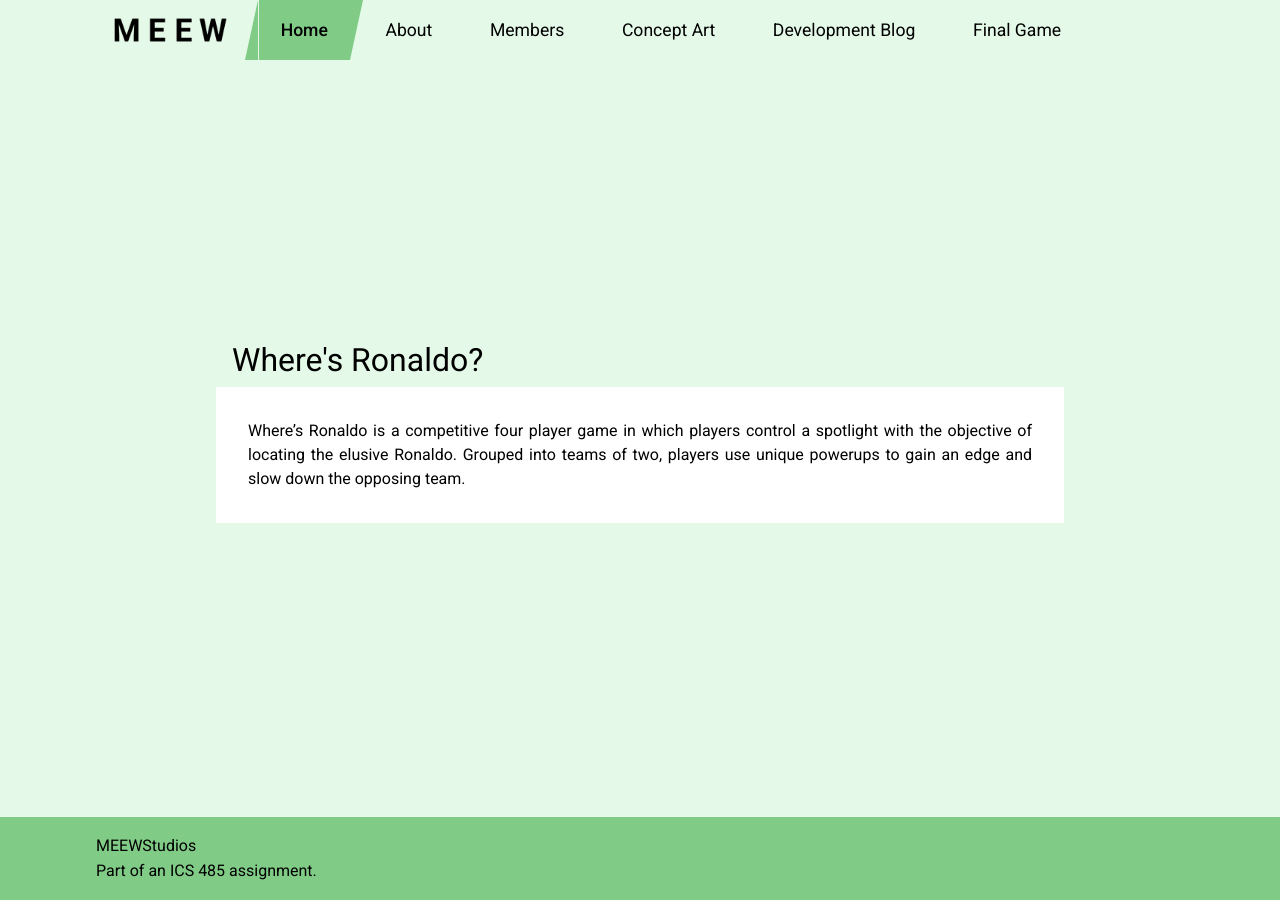
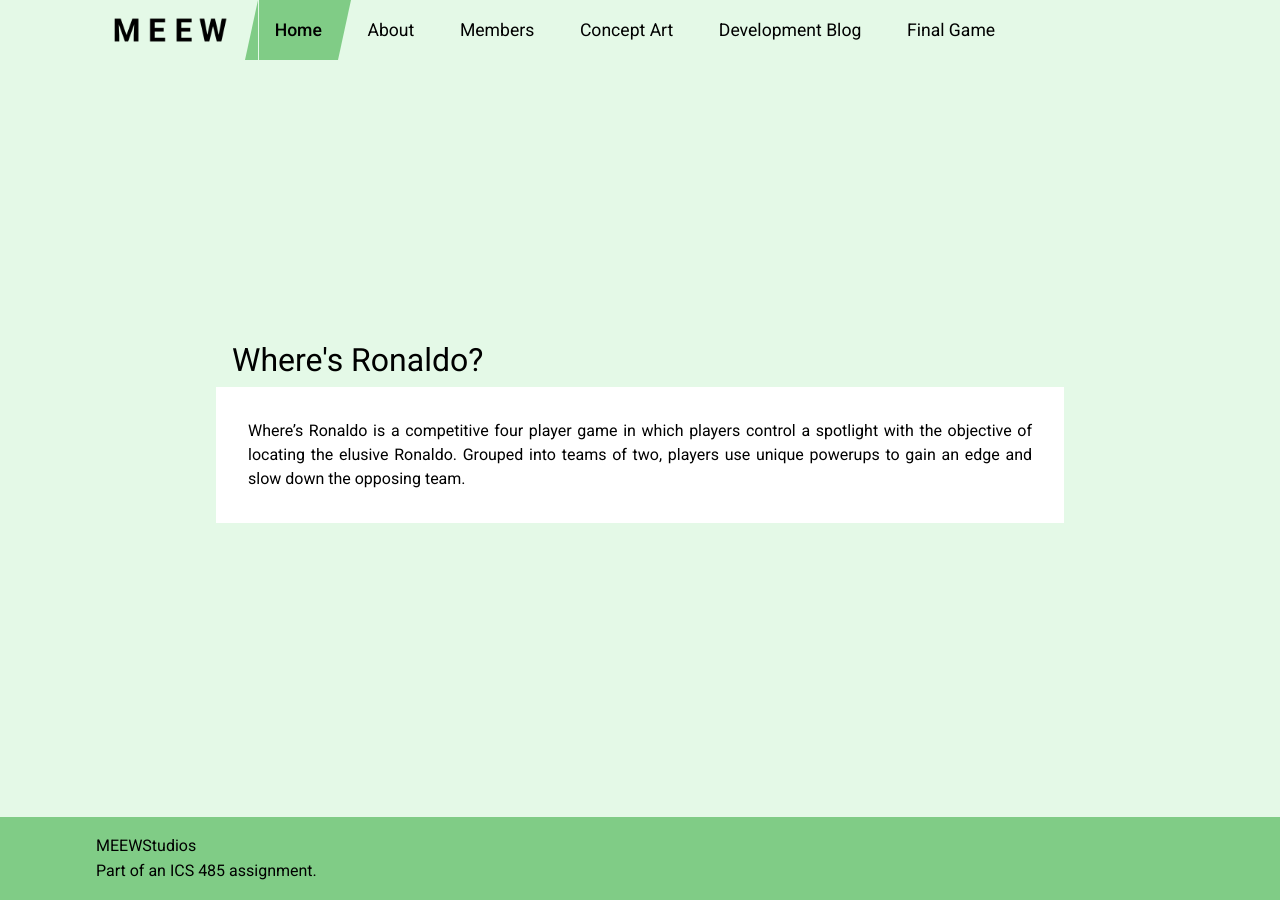
Before and after one commit to MEEWStudios/jekyll-testbed, a Jekyll site: the page built from index.md, in a window 1280 px wide. Built offline with Jekyll 4.4.1, drawn with Linux system fonts in a browser that asks for light colours.

Commit message:
Make navigation item padding smaller

```diff
--- a/style/navigation.css
+++ b/style/navigation.css
@@ -26,7 +26,7 @@ header a {
 	position: relative;
 	display: inline-flex;
 	margin-right: calc(var(--navigation-angle-width) + var(--navigation-spacing));
-	padding: 0 1.25em;
+	padding: 0 var(--page-element-padding);
 	background: var(--navigation-background);
 	color: var(--navigation-color);
 	font-size: 1.1em;
```
